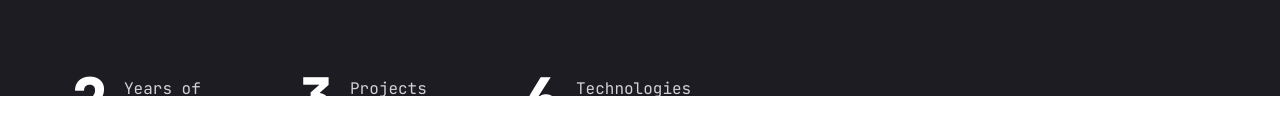
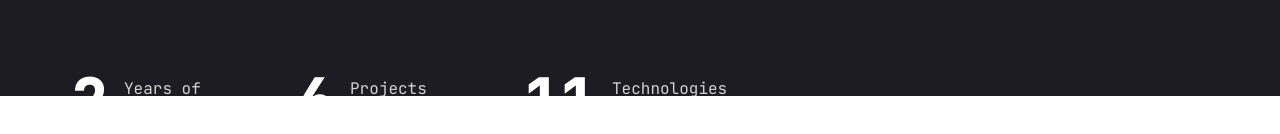
Before and after one commit to AKUZWE-Sheja/MyPortolio, a Next.js app: page / in a window 1280 px wide. Shown: the part 704-838 px from the top of the page. Built offline with nearby package versions, Linux system fonts and the light colour scheme.

Commit message:
features added

```diff
--- a/app/resume/page.jsx
+++ b/app/resume/page.jsx
@@ -6,7 +6,10 @@ import {
   FaJs,
   FaReact,
   FaFigma,
-  FaNodeJs
+  FaNodeJs,
+  FaPython,
+  FaPhp,
+  FaJava
 } from "react-icons/fa";
 
 import { SiTailwindcss, SiNextdotjs } from "react-icons/si";
@@ -140,8 +143,22 @@ const skills = {
     },
     {
       icon: <FaFigma/>,
-      name: "figma ",
+      name: "figma",
     },
+    {
+      icon: <FaPython/>,
+      name: "python",
+    },
+    {
+      icon: <FaPhp/>,
+      name: "php",
+    },
+    {
+      icon: <FaJava/>,
+      name: "java ",
+    },
+
+
   ]
 }
 
--- a/components/Stats.jsx
+++ b/components/Stats.jsx
@@ -8,11 +8,11 @@ const stats = [
         text: "Years of experience",
     },
     {
-        num: 3,
+        num: 6,
         text: "Projects completed",
     },
     {
-        num: 6,
+        num: 11,
         text: "Technologies mastered",
     },
 ]
```
